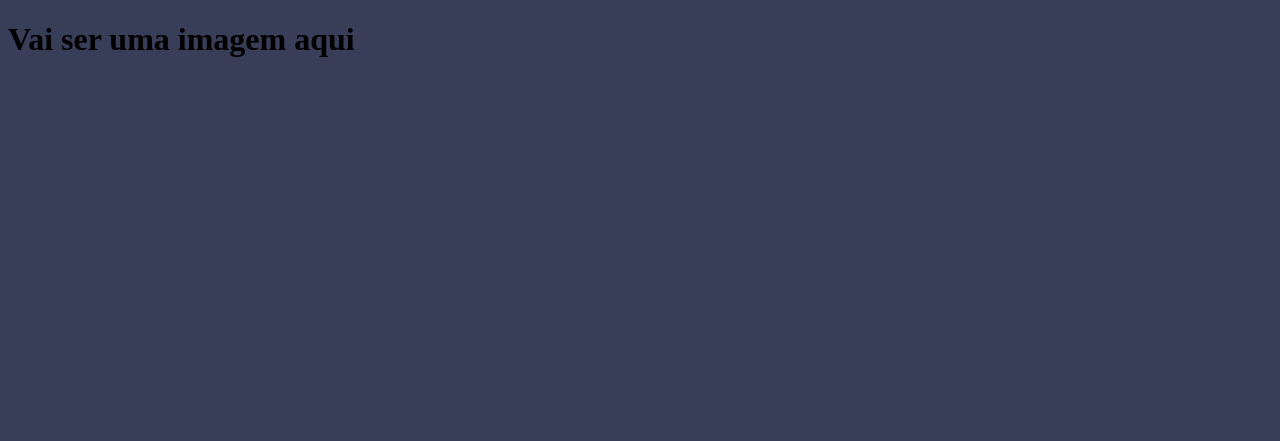
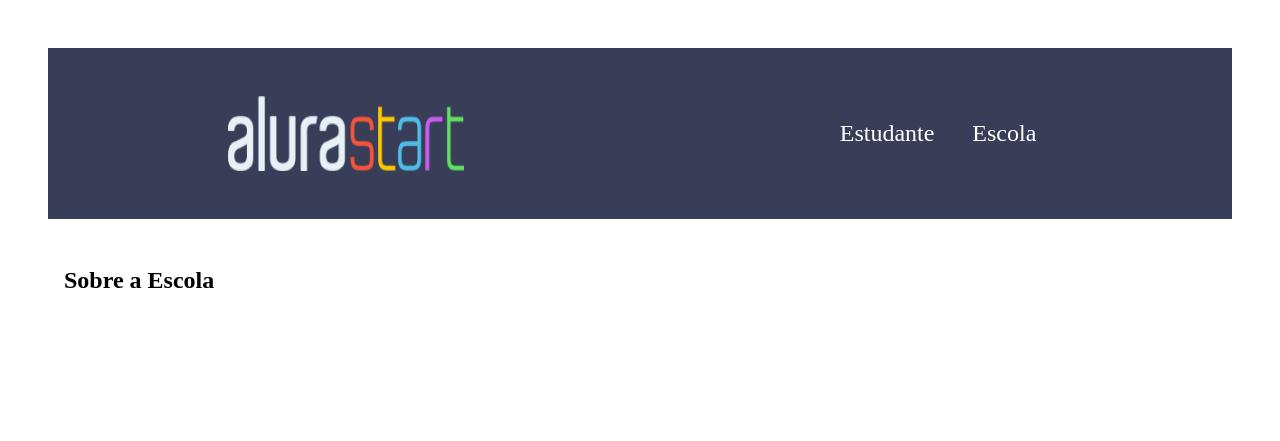
Before and after one commit to 10032809/Kana, a plain HTML site: page Index.html in a window 1280 px wide. Drawn offline with Linux system fonts and the light colour scheme.

Commit message:
Add files via upload

```diff
--- a/Index.html
+++ b/Index.html
@@ -1,13 +1,27 @@
 <!DOCTYPE html>
 <html lang="en">
 <head>
+    <link rel="stylesheet" type="text/css" href="style.css"/>
     <meta charset="UTF-8">
     <meta http-equiv="X-UA-Compatible" content="IE=edge">
     <meta name="viewport" content="width=device-width, initial-scale=1.0">
     <title>Document</title>
-    <link rel="stylesheet" href="style.css">
+
 </head>
 <body>
-    <h1>Vai ser uma imagem aqui</h1>
+    <header class="cabecalho">
+        <img class="cabecalho-imagem" src="./img/alurastart logo 1.png" alt="logo da alura start">
+        <ul class="cabecalho-lista-item">
+            <li class="cabecalho-lista-item">Estudante</li>
+            <li class="cabecalho-lista-item">Escola</li>
+        </ul>
+    </header>
+    <section>
+        <h2>Sobre a Escola</h2>
+        <p></p>
+        <p></p>
+    </section>
+
 </body>
+
 </html>
--- a/style.css
+++ b/style.css
@@ -1,3 +1,20 @@
-body {
-background-color: #383D58;
+* {
+    margin: 0 16px;
+    padding: 24px 0;
 }
+
+header {
+background-color: #383D58;color: white;
+display:flex;
+justify-content: space-around;
+padding: 24px 0;
+font-size: 24px;
+}
+
+.cabecalho-imagem {
+    width: 20%;
+}
+
+.cabecalho-lista-item {
+    display: inline-block;
+}
```
Also changed, not shown: img/alurastart logo 1.png (added).
